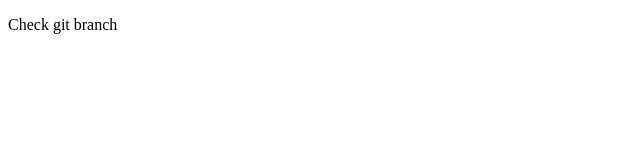
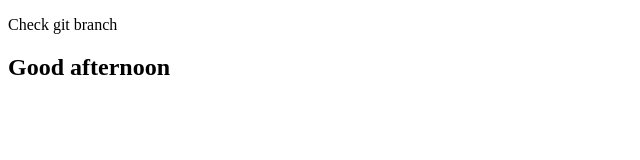
Before and after one commit to tunglv96/Git-001, a plain HTML site: page about.html in a window 1280 px wide. Shown: the whole page, without its empty margins (0-640 px from the left). Drawn offline with Linux system fonts and the light colour scheme.

Commit message:
eight commit

```diff
--- a/about.html
+++ b/about.html
@@ -6,5 +6,6 @@
 </head>
 <body>
 	<p>Check git branch</p>
+	<h2>Good afternoon</h2>
 </body>
 </html>
```
